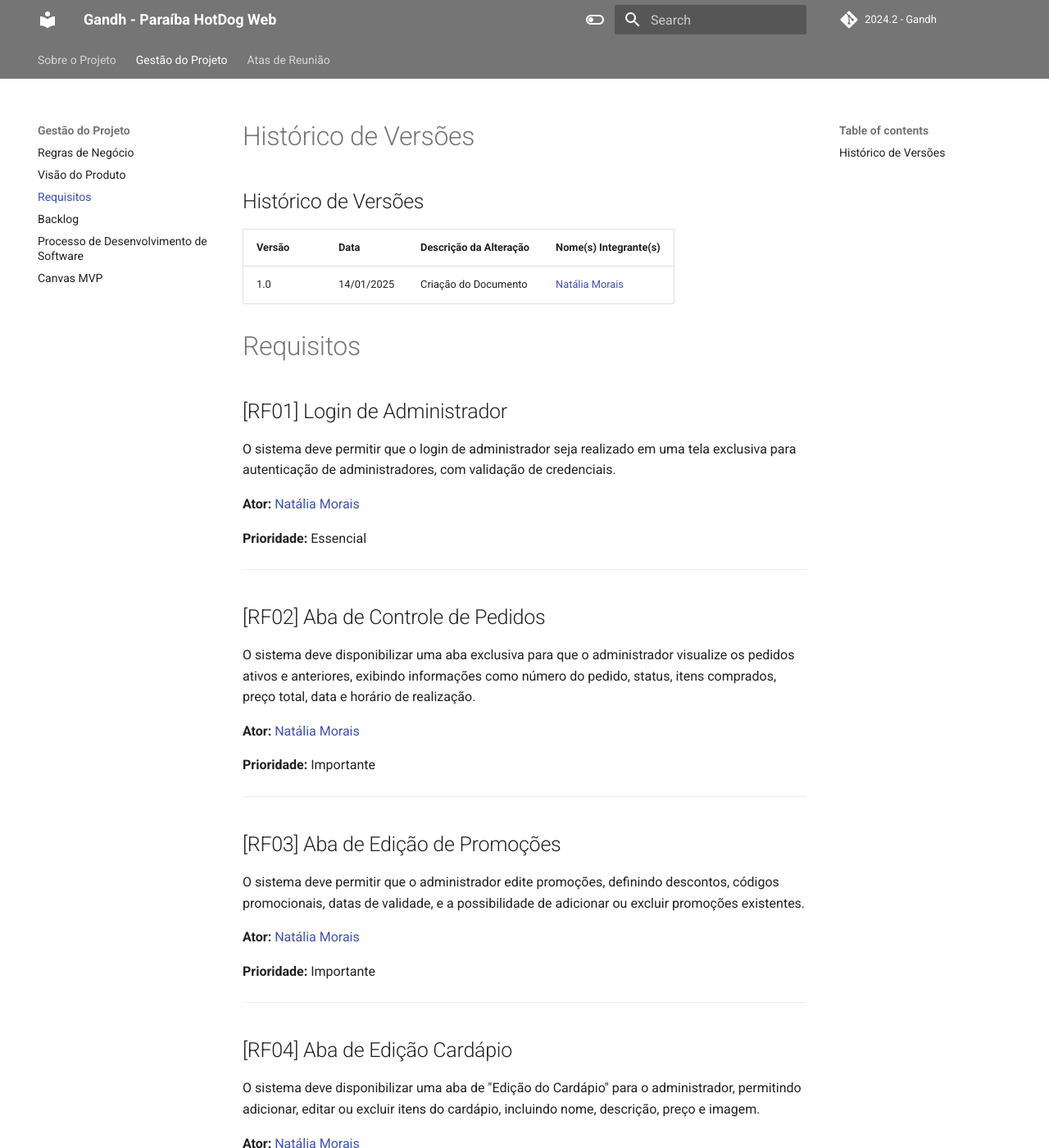
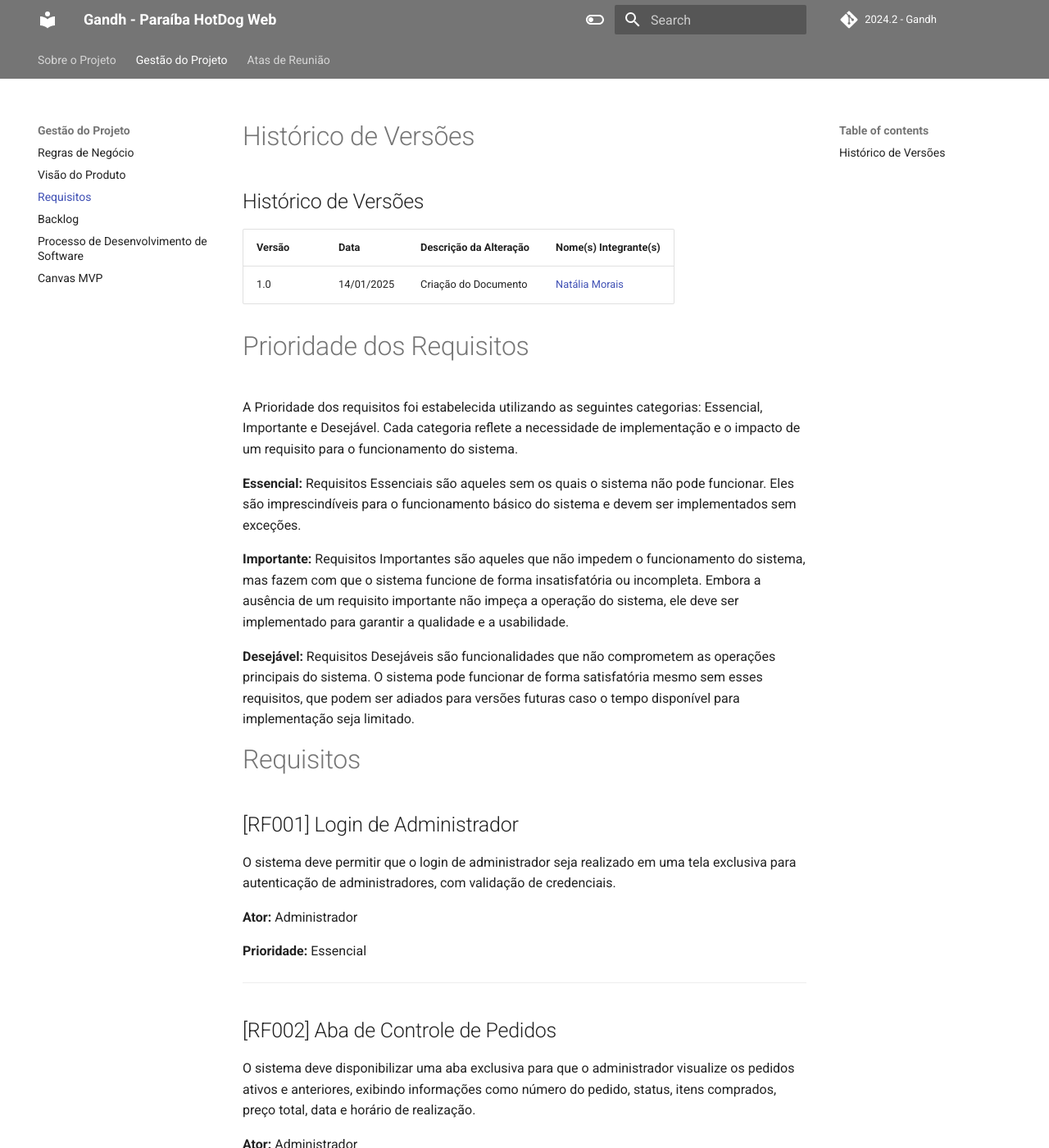
Before and after one commit to FGA-REQ/2024.2-Gandh, an MkDocs documentation site: the page built from docs/doc-requisitos/requisitos.md, in a window 1280 px wide and 1400 px high. Shown: the whole window at 82% size. Built offline with MkDocs 1.6.1 and Material for MkDocs 9.7.7, drawn with Linux system fonts in a browser that asks for light colours; comment, search, counter and statistics services are not loaded; some of the changed text lies outside the part shown.

Commit message:
Update requisitos.md

```diff
--- a/docs/doc-requisitos/requisitos.md
+++ b/docs/doc-requisitos/requisitos.md
@@ -5,209 +5,219 @@
 |--------|------------|------------------------|----------------------------------------------------------------------|
 | 1.0    | 14/01/2025 | Criação do Documento  | [Natália Morais](https://github.com/Natyrodrigues)                 |
 
+# Prioridade dos Requisitos
+
+A Prioridade dos requisitos foi estabelecida utilizando as seguintes categorias: Essencial, Importante e Desejável. Cada categoria reflete a necessidade de implementação e o impacto de um requisito para o funcionamento do sistema.
+
+**Essencial:** Requisitos Essenciais são aqueles sem os quais o sistema não pode funcionar. Eles são imprescindíveis para o funcionamento básico do sistema e devem ser implementados sem exceções.
+
+**Importante:** Requisitos Importantes são aqueles que não impedem o funcionamento do sistema, mas fazem com que o sistema funcione de forma insatisfatória ou incompleta. Embora a ausência de um requisito importante não impeça a operação do sistema, ele deve ser implementado para garantir a qualidade e a usabilidade.
+
+**Desejável:** Requisitos Desejáveis são funcionalidades que não comprometem as operações principais do sistema. O sistema pode funcionar de forma satisfatória mesmo sem esses requisitos, que podem ser adiados para versões futuras caso o tempo disponível para implementação seja limitado.
+
+
 # Requisitos
 
-## [RF01] Login de Administrador
+## [RF001] Login de Administrador
 O sistema deve permitir que o login de administrador seja realizado em uma tela exclusiva para autenticação de administradores, com validação de credenciais.
 
-**Ator:** [Natália Morais](https://github.com/Natyrodrigues)
+**Ator:** Administrador
 
 **Prioridade:** Essencial
 
 ---
 
-## [RF02] Aba de Controle de Pedidos
+## [RF002] Aba de Controle de Pedidos
 O sistema deve disponibilizar uma aba exclusiva para que o administrador visualize os pedidos ativos e anteriores, exibindo informações como número do pedido, status, itens comprados, preço total, data e horário de realização.
 
-**Ator:** [Natália Morais](https://github.com/Natyrodrigues)
+**Ator:**  Administrador
 
 **Prioridade:** Importante
 
 ---
 
-## [RF03] Aba de Edição de Promoções
+## [RF003] Aba de Edição de Promoções
 O sistema deve permitir que o administrador edite promoções, definindo descontos, códigos promocionais, datas de validade, e a possibilidade de adicionar ou excluir promoções existentes.
 
-**Ator:** [Natália Morais](https://github.com/Natyrodrigues)
+**Ator:**  Administrador
 
 **Prioridade:** Importante
 
 ---
 
-## [RF04] Aba de Edição Cardápio
+## [RF004] Aba de Edição Cardápio
 O sistema deve disponibilizar uma aba de "Edição do Cardápio" para o administrador, permitindo adicionar, editar ou excluir itens do cardápio, incluindo nome, descrição, preço e imagem.
 
-**Ator:** [Natália Morais](https://github.com/Natyrodrigues)
+**Ator:**  Administrador
 
 **Prioridade:** Essencial
 
 ---
 
-## [RF05] Aba de Histórico de Edições
+## [RF005] Aba de Histórico de Edições
 O sistema deverá registrar todas as alterações feitas nos preços e promoções, armazenando a data/hora da alteração e a identidade do administrador que a realizou.
 
-**Ator:** [Natália Morais](https://github.com/Natyrodrigues)
+**Ator:**  Administrador
 
 **Prioridade:** Desejável
 
 ---
 
-## [RF06] Permissão de Edição
+## [RF006] Permissão de Edição
 O sistema deve confirmar a identidade do administrador antes de permitir edições em promoções, preços ou cardápio.
 
-**Ator:** [Natália Morais](https://github.com/Natyrodrigues)
+**Ator:**  Administrador
 
 **Prioridade:** Importante
 
 ---
 
-## [RF07] Cálculo da Distância entre Unidades e o Comprador
+## [RF007] Cálculo da Distância entre Unidades e o Comprador
 O sistema deve calcular a distância entre o CEP inserido pelo cliente e o CEP das unidades do "Paraíba HotDog", informando qual unidade é a mais próxima. Caso o CEP do cliente esteja fora da área de entrega, o sistema deve informar a indisponibilidade de entrega para aquela localidade.
 
-**Ator:** [Natália Morais](https://github.com/Natyrodrigues)
+**Ator:** Cliente
 
 **Prioridade:** Desejável
 
 ---
 
-## [RF08] Aba de Perfil do Cliente
+## [RF008] Aba de Perfil do Cliente
 O sistema deve disponibilizar uma aba que mostra as informações inseridas no cadastro do cliente, permitindo a edição dessas informações.
 
-**Ator:** [Natália Morais](https://github.com/Natyrodrigues)
+**Ator:** Cliente
 
 **Prioridade:** Desejável
 
 ---
 
-## [RF09] Cadastro do Cliente
+## [RF009] Cadastro do Cliente
 O sistema deve ter uma tela exclusiva para cadastro de novos Clientes.
 
-**Ator:** [Gabriel Monteiro](https://github.com/GabrielSMonteiro)
+**Ator:** Cliente
 
 **Prioridade:** Essencial
 
 ---
 
-## [RF10] Login de Cliente
+## [RF010] Login de Cliente
 O usuário deve ter uma tela exclusiva para efetuar o Login.
 
-**Ator:** [Gabriel Monteiro](https://github.com/GabrielSMonteiro)
+**Ator:** Cliente
 
 **Prioridade:** Importante
 
 ---
 
-## [RF11] Status do Pedido
+## [RF011] Status do Pedido
 O sistema deve mostrar para o cliente o status do pedido (Ex: Aguardando pagamento, pagamento confirmado, Em preparação, Em entrega, Finalizado).
 
-**Ator:** [Gabriel Monteiro](https://github.com/GabrielSMonteiro)
+**Ator:** Cliente
 
 **Prioridade:** Desejável
 
 ---
 
-## [RF12] Opções de Entrega
+## [RF012] Opções de Entrega
 O sistema deve oferecer ao cliente opções de entrega (Ex: Retirada Presencial ou Entrega Domiciliar) e filial responsável.
 
-**Ator:** [Hauedy Wegener](https://github.com/HauedyWS)
+**Ator:** Cliente
 
 **Prioridade:** Desejável
 
 ---
 
-## [RF13] Liberação do Pedido
+## [RF013] Liberação do Pedido
 O sistema deve gerar um código de pedido para o cliente para a retirada presencial do pedido.
 
-**Ator:** [Hauedy Wegener](https://github.com/HauedyWS)
+**Ator:** Cliente
 
 **Prioridade:** Desejável
 
 ---
 
-## [RF14] Validação de Horário de Funcionamento
+## [RF014] Validação de Horário de Funcionamento
 O sistema deve validar se o pedido está sendo realizado dentro do horário de funcionamento do estabelecimento (Hora de Abertura - Hora de Encerramento). O sistema deve apresentar um alerta ao cliente que tentar realizar um pedido fora do horário de funcionamento, informando o horário de funcionamento do estabelecimento.
 
-**Ator:** [André Maia](https://github.com/andre-maia51)
+**Ator:** Cliente
 
 **Prioridade:** Desejável
 
 ---
 
-## [RF16] Exibição do Horário de Funcionamento das Unidades
+## [RF016] Exibição do Horário de Funcionamento das Unidades
 O sistema deve mostrar na tela inicial o horário de funcionamento das unidades, mostrando se elas estão funcionando ou não.
 
-**Ator:** [Natália Morais](https://github.com/Natyrodrigues)
+**Ator:** Cliente
 
 **Prioridade:** Desejável
 
 ---
 
-## [RF17] Especificação de Forma de Pagamento na Entrega
+## [RF017] Especificação de Forma de Pagamento na Entrega
 Caso o cliente opte pelo pagamento na entrega, deve ser especificada a forma de pagamento desejada (cartão ou dinheiro).
 
-**Ator:** [André Maia](https://github.com/andre-maia51)
+**Ator:** Cliente
 
 **Prioridade:** Desejável
 
 ---
 
-## [RF18] Informação sobre Necessidade de Troco
+## [RF018] Informação sobre Necessidade de Troco
 Caso o pagamento seja em espécie, o sistema deve dar a opção do cliente informar se precisa de troco ou não.
 
-**Ator:** [André Maia](https://github.com/andre-maia51)
+**Ator:** Cliente
 
 **Prioridade:** Desejável
 
 ---
 
-## [RF19] Adição de Observações ao Pedido
+## [RF019] Adição de Observações ao Pedido
 O sistema deve permitir que o cliente adicione observações ao pedido.
 
-**Ator:** [André Maia](https://github.com/andre-maia51)
+**Ator:** Cliente
 
 **Prioridade:** Desejável
 
 ---
 
-## [RF20] Programa de Fidelidade
+## [RF020] Programa de Fidelidade
 O sistema deve manter histórico de compras por usuário e usá-lo para providenciar promoções para clientes que cumpram condições pré-estabelecidas.
 
-**Ator:** [Aline Melo](https://github.com/aline-melo)
+**Ator:** Cliente
 
 **Prioridade:** Importante
 
 ---
 
-## [RF21] Aba de Promoções e Combos
+## [RF021] Aba de Promoções e Combos
 O sistema deverá ter uma aba de promoções e combos exibindo promoções ativas, com cada item incluindo descrição, preço promocional, período de validade e itens incluídos.
 
-**Ator:** Hauedy e [Aline Melo](https://github.com/aline-melo)
+**Ator:** Cliente
 
 **Prioridade:** Importante
 
 ---
 
-## [RF22] Escolha de Filial
+## [RF022] Escolha de Filial
 O sistema exibe uma lista de filiais próximas que estarão disponíveis para sua escolha.
 
-**Ator:** [Aline Melo](https://github.com/aline-melo)
+**Ator:** Cliente
 
 **Prioridade:** Desejável
 
 ---
 
-## [RN01] Segurança das Informações do Cliente
+## [NF001] Segurança das Informações do Cliente
 O sistema deve garantir a segurança das senhas dos usuários.
-
-**Ator:** [André Maia](https://github.com/andre-maia51) e [Gabriel Monteiro](https://github.com/GabrielSMonteiro)
 
 **Prioridade:** Essencial
 
 ---
 
-## [RN02] Acessibilidade do site
+## [NF002] Acessibilidade do site
 A interface do sistema deve ser responsiva com design intuitivo.
 
-**Ator:** [André Maia](https://github.com/andre-maia51) e [Gabriel Monteiro](https://github.com/GabrielSMonteiro)
+**Prioridade:** Desejável
 
-**Prioridade:** Desejável
+#Referências
+https://www2.ufjf.br/diavi//files/2016/07/DocumentosdeRequisitosdoSistema.pdf
```
